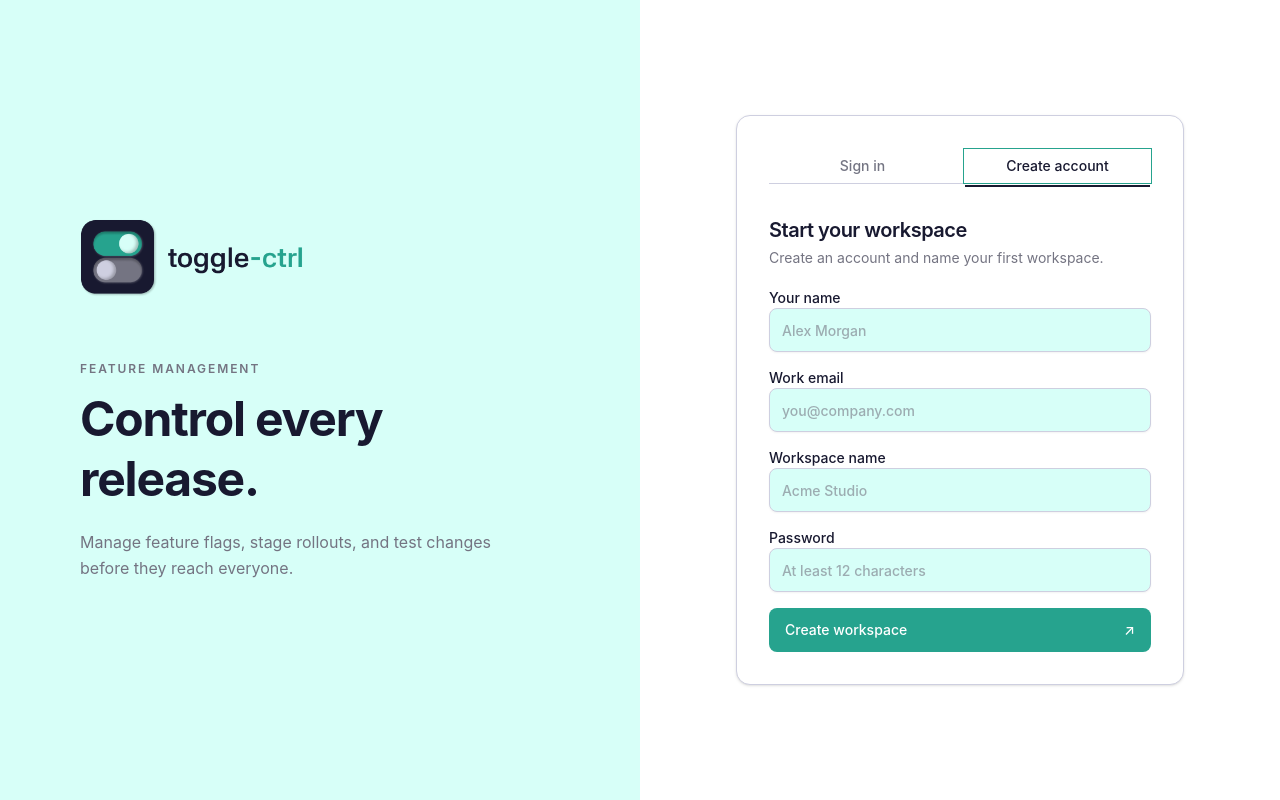
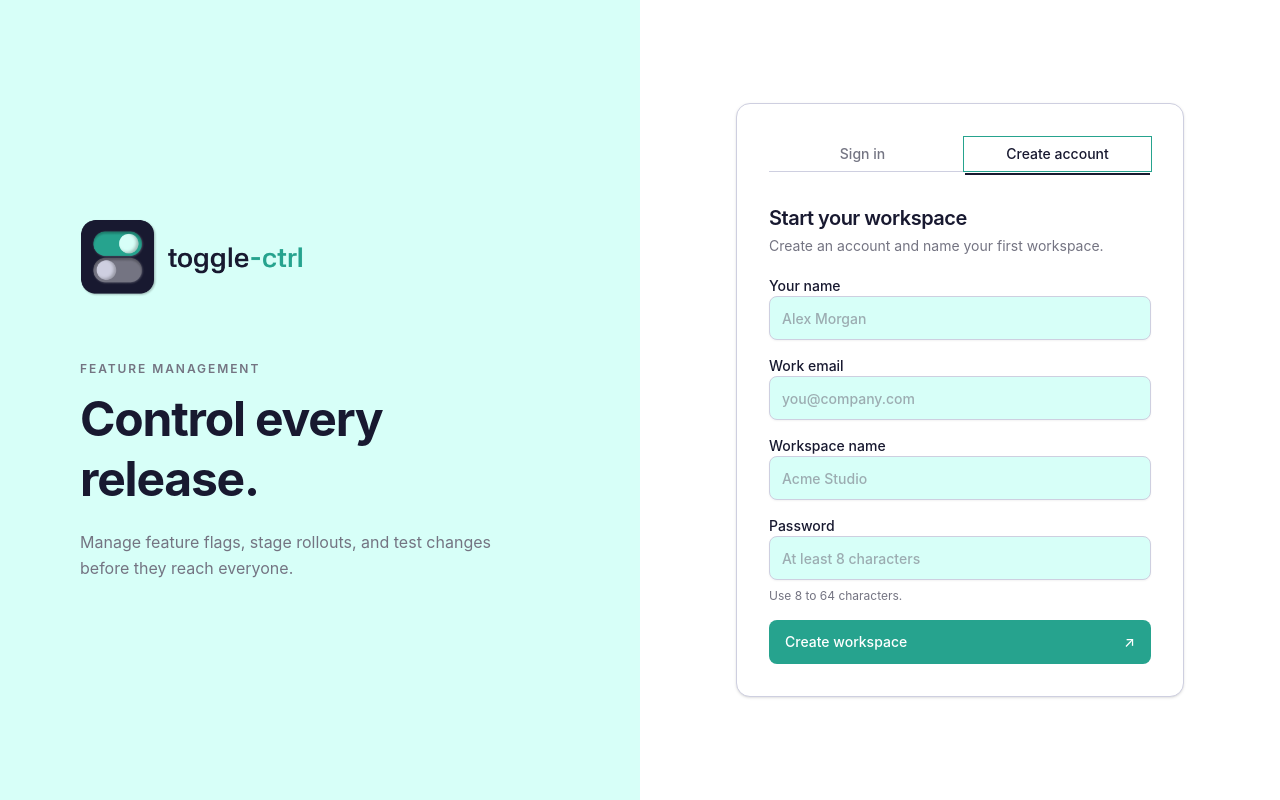
Before and after one commit to saneag/toggle-ctrl, a React (Vite) app in the folder apps/web/: page / in a window 1280 px wide. Both pictures are taken after typing "name@example.com", "Sample123" into the empty fields and a click on the tab "Create account". Built offline with nearby package versions, Linux system fonts and the light colour scheme; no server answers.

Commit message:
fix-password-validation-limits

```diff
--- a/apps/web/src/components/invite-form.tsx
+++ b/apps/web/src/components/invite-form.tsx
@@ -54,6 +54,7 @@ export function InviteForm({
         </div>
       </div>
       <form className="flex flex-col gap-3 sm:flex-row" noValidate onSubmit={submit}>
+        <div className="min-w-0 flex-1 space-y-2">
           <label className="sr-only" htmlFor="invite-email">
             Email address
           </label>
@@ -65,6 +66,12 @@ export function InviteForm({
             aria-describedby={errors.email ? "invite-email-error" : undefined}
             {...register("email", { validate: validateEmail })}
           />
+          {errors.email && (
+            <p className="text-destructive text-xs" id="invite-email-error">
+              {errors.email.message}
+            </p>
+          )}
+        </div>
         <Select
           value={watch("role")}
           onValueChange={(role) => setValue("role", role, { shouldValidate: true })}
@@ -82,11 +89,6 @@ export function InviteForm({
           <span>↗</span>
         </Button>
       </form>
-      {errors.email && (
-        <p className="text-destructive text-xs" id="invite-email-error">
-          {errors.email.message}
-        </p>
-      )}
     </Card>
   );
 }
--- a/apps/web/src/components/password-input.tsx
+++ b/apps/web/src/components/password-input.tsx
@@ -6,17 +6,21 @@ import { Eye, EyeOff } from "lucide-react";
 import { Button } from "./ui/button.js";
 import { Input } from "./ui/input.js";
 
-type PasswordInputProps = Omit<ComponentProps<"input">, "className" | "type"> & {
-  hasValue: boolean;
-};
+type PasswordInputProps = Omit<ComponentProps<"input">, "className" | "type">;
 
-export function PasswordInput({ hasValue, ...inputProps }: PasswordInputProps) {
+export function PasswordInput(inputProps: PasswordInputProps) {
+  const [hasValue, setHasValue] = useState(false);
   const [visible, setVisible] = useState(false);
 
   return (
     <span className="relative flex w-full">
       <Input
         {...inputProps}
+        onChange={(event) => {
+          setHasValue(event.target.value.length > 0);
+          if (!event.target.value) setVisible(false);
+          inputProps.onChange?.(event);
+        }}
         type={visible ? "text" : "password"}
         className="bg-background h-11 w-full px-3 pr-12 text-sm"
       />
--- a/apps/web/src/components/set-password-form.tsx
+++ b/apps/web/src/components/set-password-form.tsx
@@ -15,7 +15,6 @@ export function SetPasswordForm({ token, email }: { token: string; email: string
   const {
     register,
     handleSubmit,
-    watch,
     formState: { errors },
   } = useForm<SetPasswordFields>({ mode: "onBlur" });
   const mutation = useMutation({
@@ -28,8 +27,6 @@ export function SetPasswordForm({ token, email }: { token: string; email: string
     ({ password }) => mutation.mutate(password),
     (invalidFields) => toast.error(invalidFields.password?.message ?? "Check the password field."),
   );
-  const password = watch("password", "");
-
   return (
     <form className="space-y-5" noValidate onSubmit={submit}>
       <div className="mb-6 space-y-1">
@@ -38,13 +35,13 @@ export function SetPasswordForm({ token, email }: { token: string; email: string
           Choose a password to secure your account for {email}.
         </p>
       </div>
+      <div className="space-y-2">
         <label className="text-foreground block space-y-2 text-sm font-medium">
           Password
           <PasswordInput
-          {...register("password", { validate: (value) => validatePassword(value, 12) ?? true })}
-          hasValue={password.length > 0}
+            {...register("password", { validate: (value) => validatePassword(value) ?? true })}
             autoComplete="new-password"
-          placeholder="At least 12 characters"
+            placeholder="At least 8 characters"
             aria-invalid={Boolean(errors.password)}
             aria-describedby={errors.password ? "set-password-error" : undefined}
           />
@@ -54,6 +51,8 @@ export function SetPasswordForm({ token, email }: { token: string; email: string
             {errors.password.message}
           </p>
         )}
+        <p className="text-muted-foreground text-xs">Use 8 to 64 characters.</p>
+      </div>
       <Button className="h-11 w-full justify-between px-4 text-sm" disabled={mutation.isPending}>
         {mutation.isPending ? "Saving password…" : "Set password"}
         <span>↗</span>
--- a/apps/web/src/components/sign-in-form.tsx
+++ b/apps/web/src/components/sign-in-form.tsx
@@ -18,7 +18,6 @@ export function SignInForm() {
   const {
     register,
     handleSubmit,
-    watch,
     formState: { errors },
   } = useForm<SignInFields>({ mode: "onBlur" });
   const mutation = useMutation({
@@ -37,8 +36,6 @@ export function SignInForm() {
           "Check the highlighted fields.",
       ),
   );
-  const password = watch("password", "");
-
   return (
     <form className="space-y-5" noValidate onSubmit={submit}>
       <div className="mb-6 space-y-1">
@@ -47,6 +44,7 @@ export function SignInForm() {
           Sign in to manage your feature flags and rollouts.
         </p>
       </div>
+      <div className="space-y-2">
         <label className="text-foreground block space-y-2 text-sm font-medium">
           Email address
           <Input
@@ -64,11 +62,14 @@ export function SignInForm() {
             {errors.email.message}
           </p>
         )}
+      </div>
+      <div className="space-y-2">
         <label className="text-foreground block space-y-2 text-sm font-medium">
           Password
           <PasswordInput
-          {...register("password", { validate: (value) => validatePassword(value, 1) ?? true })}
-          hasValue={password.length > 0}
+            {...register("password", {
+              validate: (value) => validatePassword(value, 1, 256) ?? true,
+            })}
             placeholder="Enter your password"
             autoComplete="current-password"
             aria-invalid={Boolean(errors.password)}
@@ -80,6 +81,7 @@ export function SignInForm() {
             {errors.password.message}
           </p>
         )}
+      </div>
       <div className="flex justify-end">
         <Button className="h-11 min-w-32 gap-2 px-4 text-sm" disabled={mutation.isPending}>
           {mutation.isPending ? "Signing in…" : "Sign in"}
--- a/apps/web/src/components/sign-up-form.tsx
+++ b/apps/web/src/components/sign-up-form.tsx
@@ -23,7 +23,6 @@ export function SignUpForm() {
   const {
     register,
     handleSubmit,
-    watch,
     formState: { errors },
   } = useForm<SignUpFields>({ mode: "onBlur", defaultValues: { email: invitation.email } });
   const mutation = useMutation({
@@ -59,8 +58,6 @@ export function SignUpForm() {
           "Check the highlighted fields.",
       ),
   );
-  const password = watch("password", "");
-
   return (
     <form className="space-y-4" noValidate onSubmit={submit}>
       <div className="mb-5 space-y-1">
@@ -71,6 +68,7 @@ export function SignUpForm() {
           Create an account and name your first workspace.
         </p>
       </div>
+      <div className="space-y-2">
         <label className="text-foreground block space-y-2 text-sm font-medium">
           Your name
           <Input
@@ -90,6 +88,8 @@ export function SignUpForm() {
             {errors.name.message}
           </p>
         )}
+      </div>
+      <div className="space-y-2">
         <label className="text-foreground block space-y-2 text-sm font-medium">
           Work email
           <Input
@@ -107,7 +107,9 @@ export function SignUpForm() {
             {errors.email.message}
           </p>
         )}
+      </div>
       {!invitation.token && (
+        <div className="space-y-2">
           <label className="text-foreground block space-y-2 text-sm font-medium">
             Workspace name
             <Input
@@ -125,18 +127,19 @@ export function SignUpForm() {
               })}
             />
           </label>
-      )}
           {errors.organization && (
             <p className="text-destructive text-xs" id="signup-organization-error">
               {errors.organization.message}
             </p>
           )}
+        </div>
+      )}
+      <div className="space-y-2">
         <label className="text-foreground block space-y-2 text-sm font-medium">
           Password
           <PasswordInput
-          {...register("password", { validate: (value) => validatePassword(value, 12) ?? true })}
-          hasValue={password.length > 0}
-          placeholder="At least 12 characters"
+            {...register("password", { validate: (value) => validatePassword(value) ?? true })}
+            placeholder="At least 8 characters"
             autoComplete="new-password"
             aria-invalid={Boolean(errors.password)}
             aria-describedby={errors.password ? "signup-password-error" : undefined}
@@ -147,6 +150,8 @@ export function SignUpForm() {
             {errors.password.message}
           </p>
         )}
+        <p className="text-muted-foreground text-xs">Use 8 to 64 characters.</p>
+      </div>
       <Button className="h-11 w-full justify-between px-4 text-sm" disabled={mutation.isPending}>
         {mutation.isPending ? "Creating workspace…" : "Create workspace"}
         <span>↗</span>
--- a/apps/web/src/utils/validate-password.ts
+++ b/apps/web/src/utils/validate-password.ts
@@ -1,6 +1,12 @@
-export function validatePassword(value: string, minimumLength: number): string | undefined {
+export function validatePassword(
+  value: string,
+  minimumLength = 8,
+  maximumLength = 64,
+): string | undefined {
   if (!value) return "Enter your password.";
-  if (value.length > 256) return "Password must be 256 characters or fewer.";
+  if (value.length > maximumLength) {
+    return `Password must be ${maximumLength} characters or fewer.`;
+  }
   if (value.length < minimumLength) {
     return `Password must be at least ${minimumLength} characters.`;
   }
```
Also changed, not shown: 1 other file (tests, documents, lock files or other folders). Lines whose indentation alone changed are shown as unchanged.
